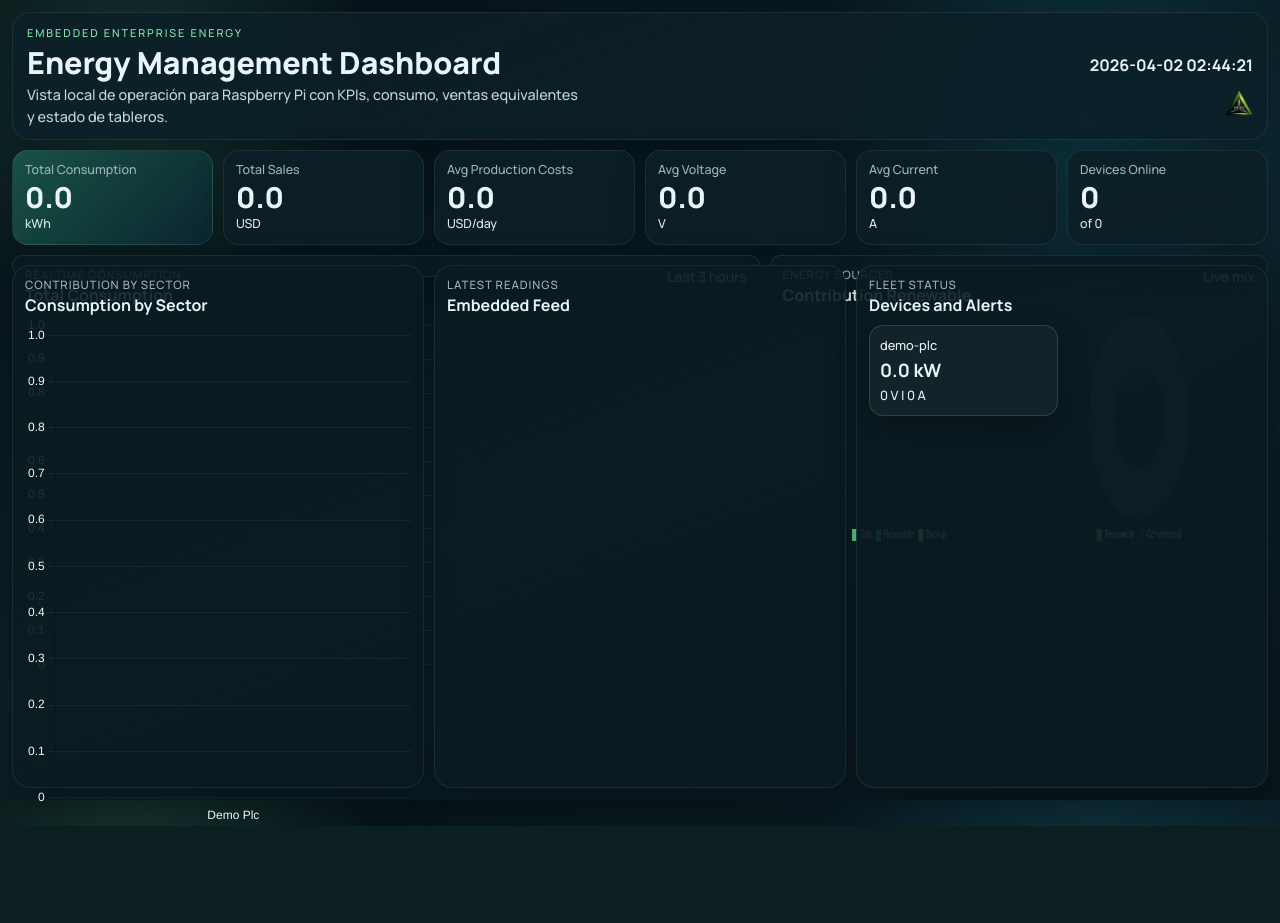
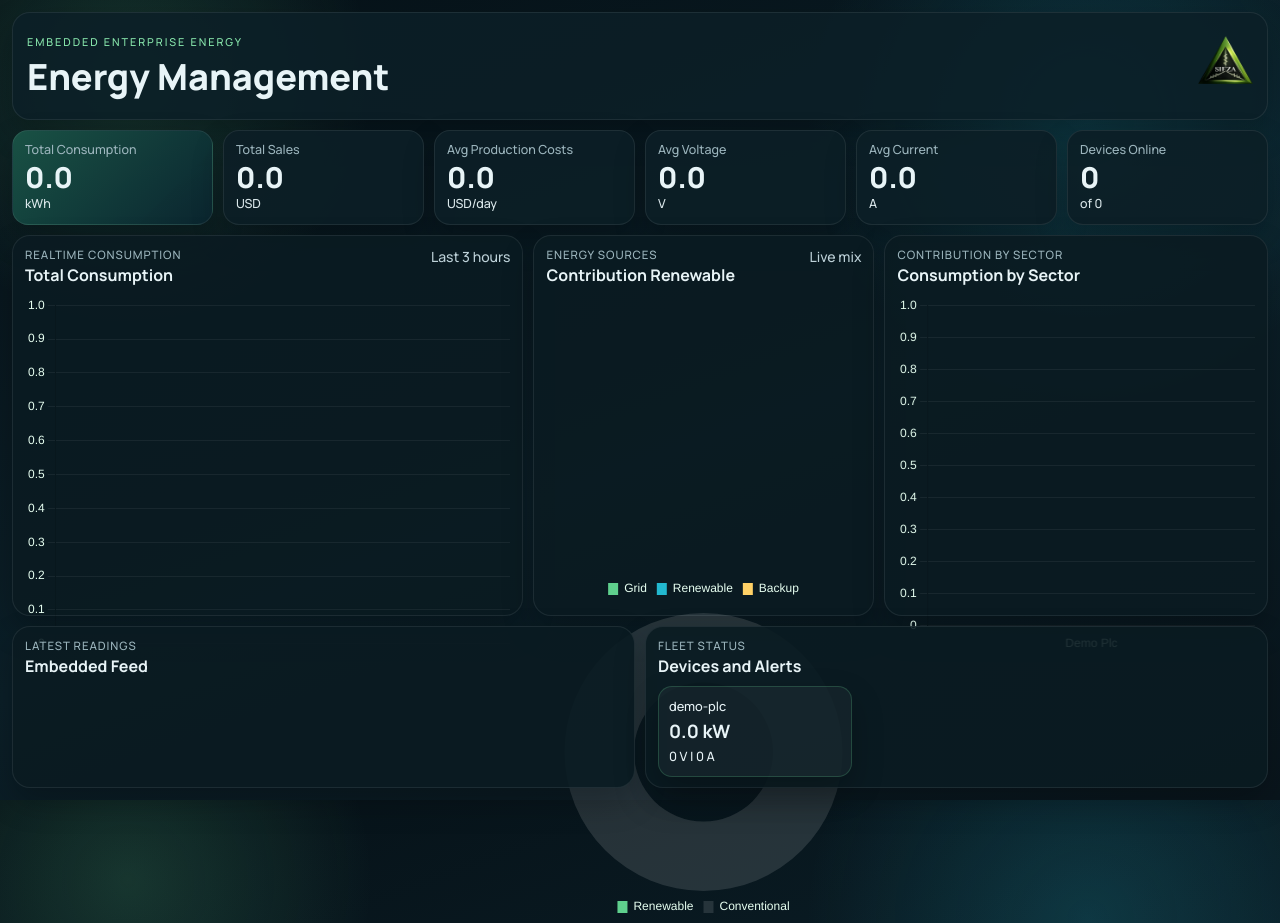
Before and after one commit to zamoranodizaPi/miniscadaModbus, a Flask app: page /local in a window 1280 px wide. Before the commit the page ends 826 px from the top, so only its background shows below. Run offline with Flask 3, Linux system fonts and the light colour scheme; data comes from the database, SQL or seed files in the repository; data that the repository does not hold is empty; a map, chart or similar area stays blank.

Commit message:
Refine kiosk branding and panel layout

```diff
--- a/web/static/app.css
+++ b/web/static/app.css
@@ -880,7 +880,7 @@ canvas {
 .local-energy-header {
   display: flex;
   justify-content: space-between;
-  align-items: flex-end;
+  align-items: center;
   gap: 1rem;
   padding: 12px 14px;
   border-radius: 18px;
@@ -889,7 +889,7 @@ canvas {
 
 .local-energy-title {
   margin: 4px 0 0;
-  font-size: 1.9rem;
+  font-size: 2.25rem;
   font-weight: 800;
 }
 
@@ -909,14 +909,13 @@ canvas {
 
 .local-energy-header-right {
   display: flex;
-  flex-direction: column;
-  align-items: flex-end;
-  gap: 0.55rem;
+  align-items: center;
+  justify-content: flex-end;
 }
 
 .kiosk-logo .app-logo {
-  max-width: 110px;
-  max-height: 42px;
+  max-width: 220px;
+  max-height: 82px;
 }
 
 .local-energy-kpis {
@@ -958,14 +957,14 @@ canvas {
 
 .local-energy-main {
   display: grid;
-  grid-template-columns: 1.35fr 0.9fr;
+  grid-template-columns: 1.2fr 0.8fr 0.9fr;
   gap: 10px;
   min-height: 0;
 }
 
 .local-energy-bottom {
   display: grid;
-  grid-template-columns: 1fr 1fr 1fr;
+  grid-template-columns: 1fr 1fr;
   gap: 10px;
   min-height: 0;
 }
@@ -985,6 +984,11 @@ canvas {
 
 .local-energy-panel.compact {
   min-height: 0;
+}
+
+.local-energy-panel.narrow,
+.local-energy-panel.compact {
+  min-width: 0;
 }
 
 .local-energy-panel-head {
@@ -1013,7 +1017,7 @@ canvas {
 
 .local-donut-grid {
   display: grid;
-  grid-template-columns: 1fr 1fr;
+  grid-template-columns: 1fr;
   gap: 8px;
   min-height: 0;
   flex: 1;
@@ -1021,7 +1025,7 @@ canvas {
 
 .local-status-grid {
   display: grid;
-  grid-template-columns: repeat(2, minmax(0, 1fr));
+  grid-template-columns: repeat(3, minmax(0, 1fr));
   gap: 8px;
 }
 
--- a/web/templates/local_dashboard.html
+++ b/web/templates/local_dashboard.html
@@ -15,11 +15,9 @@
       <section class="local-energy-header">
         <div>
           <div class="local-tag">Embedded Enterprise Energy</div>
-          <h1 class="local-energy-title">Energy Management Dashboard</h1>
-          <p class="local-energy-copy">Vista local de operación para Raspberry Pi con KPIs, consumo, ventas equivalentes y estado de tableros.</p>
+          <h1 class="local-energy-title">Energy Management</h1>
         </div>
         <div class="local-energy-header-right">
-          <div class="local-energy-clock" id="localClock">{{ now.strftime("%Y-%m-%d %H:%M:%S UTC") }}</div>
           <div class="app-logo-corner kiosk-logo">
             <img class="app-logo app-logo-light" src="{{ url_for('static', filename='branding/logo_light.png') }}" alt="Logo light" onerror="this.style.display='none'">
             <img class="app-logo app-logo-dark" src="{{ url_for('static', filename='branding/logo_dark.png') }}" alt="Logo dark" onerror="this.style.display='none'">
@@ -85,9 +83,7 @@
             <canvas id="localRenewableChart"></canvas>
           </div>
         </div>
-      </section>
 
-      <section class="local-energy-bottom">
         <div class="local-energy-panel compact">
           <div class="local-energy-panel-head">
             <div>
@@ -97,7 +93,9 @@
           </div>
           <canvas id="localSectorChart"></canvas>
         </div>
+      </section>
 
+      <section class="local-energy-bottom">
         <div class="local-energy-panel compact">
           <div class="local-energy-panel-head">
             <div>
@@ -230,7 +228,7 @@
       }
 
       function syncClock() {
-        document.getElementById("localClock").textContent = new Date().toLocaleString("sv-SE").replace("T", " ");
+        return;
       }
 
       function updateKpis(snapshot) {
@@ -287,15 +285,12 @@
         const response = await fetch("/api/local/realtime", { headers: { "X-Requested-With": "fetch" } });
         if (!response.ok) return;
         localSnapshot = await response.json();
-        syncClock();
         updateKpis(localSnapshot);
         updateReadings(localSnapshot);
         updateDevices(localSnapshot);
         updateCharts(localSnapshot);
       }
 
-      syncClock();
-      setInterval(syncClock, 1000);
       setInterval(refreshLocal, 8000);
     </script>
   </body>
```
